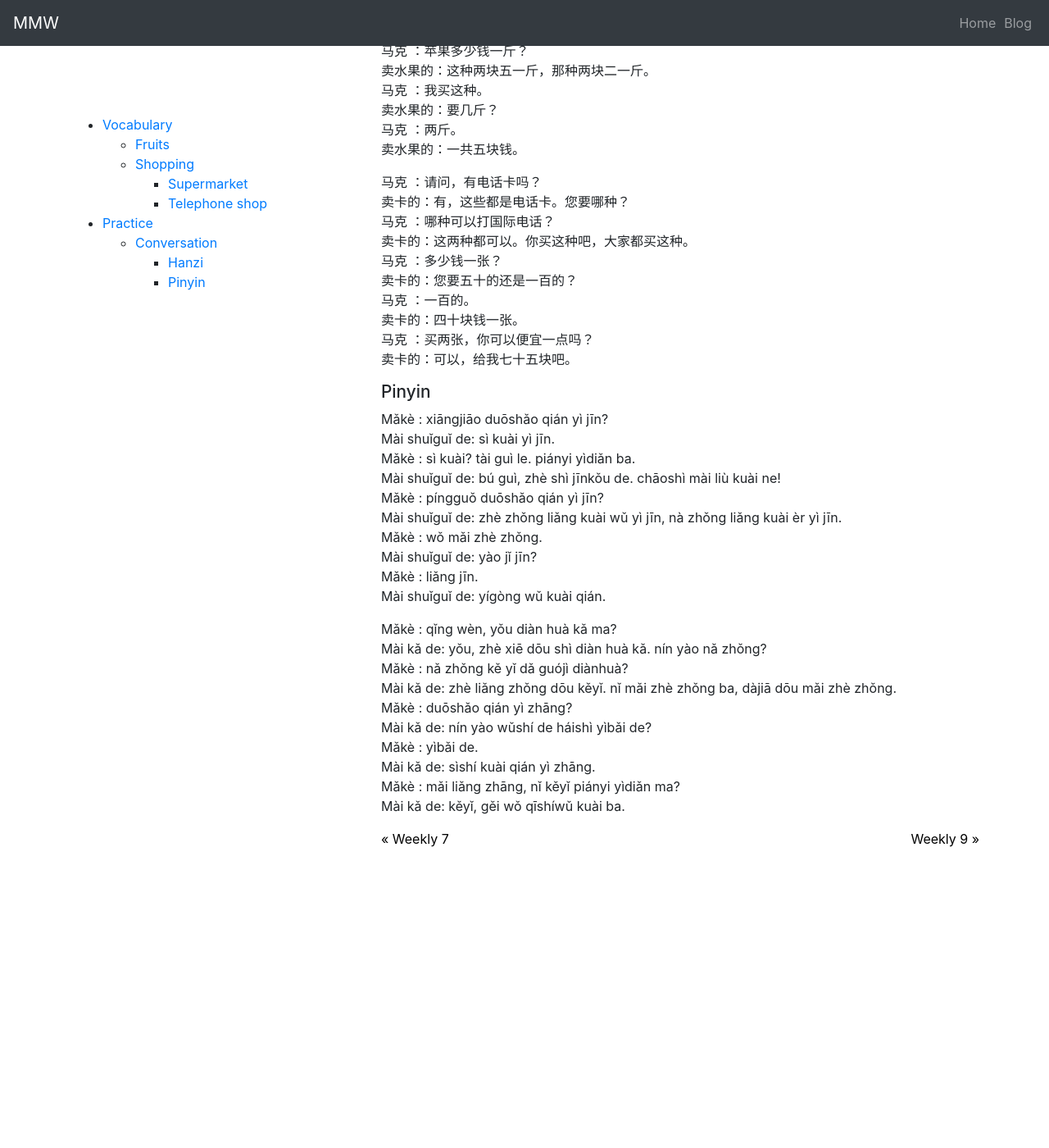
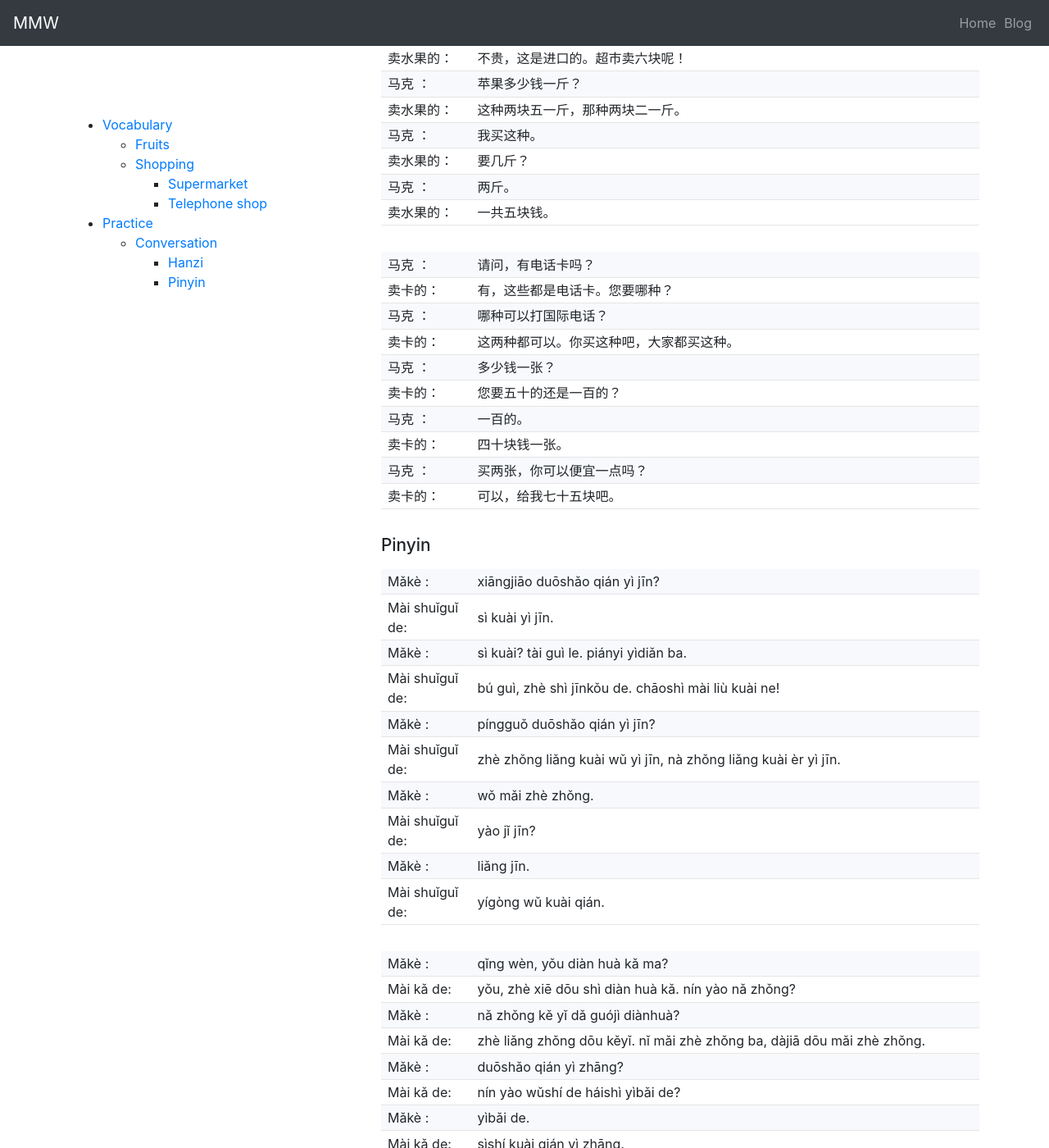
Before and after one commit to johannst/mmw, a Jekyll site: the page built from _posts/2018-10-07-weekly8.md, in a window 1280 px wide and 1400 px high, scrolled down 1997 px. Shown: the whole window at 82% size. Built offline with Jekyll 4.4.1, drawn with Linux system fonts in a browser that asks for light colours; the table of contents is made by our own code; before the commit the page ends 3172 px from its top, so only the background shows below that; some of the changed text lies outside the part shown.

Commit message:
decorate practice texts with conversation class

```diff
--- a/_posts/2018-10-07-weekly8.md
+++ b/_posts/2018-10-07-weekly8.md
@@ -55,48 +55,52 @@ Sometimes the noun after 的 is dropped. In the cases above where we talk about
 ## Conversation
 ### Hanzi
 
-马克    ：香蕉多少钱一斤？
-卖水果的：四块一斤。
-马克    ：四块？太贵了。便宜一点吧。
-卖水果的：不贵，这是进口的。超市卖六块呢！
-马克    ：苹果多少钱一斤？
-卖水果的：这种两块五一斤，那种两块二一斤。
-马克    ：我买这种。
-卖水果的：要几斤？
-马克    ：两斤。
-卖水果的：一共五块钱。
+| 马克    ：| 香蕉多少钱一斤？                 |
+| 卖水果的：| 四块一斤。                       |
+| 马克    ：| 四块？太贵了。便宜一点吧。       |
+| 卖水果的：| 不贵，这是进口的。超市卖六块呢！ |
+| 马克    ：| 苹果多少钱一斤？                 |
+| 卖水果的：| 这种两块五一斤，那种两块二一斤。 |
+| 马克    ：| 我买这种。                       |
+| 卖水果的：| 要几斤？                         |
+| 马克    ：| 两斤。                           |
+| 卖水果的：| 一共五块钱。                     |
+{: .conversation}
 
-马克  ：请问，有电话卡吗？
-卖卡的：有，这些都是电话卡。您要哪种？
-马克  ：哪种可以打国际电话？
-卖卡的：这两种都可以。你买这种吧，大家都买这种。
-马克  ：多少钱一张？
-卖卡的：您要五十的还是一百的？
-马克  ：一百的。
-卖卡的：四十块钱一张。
-马克  ：买两张，你可以便宜一点吗？
-卖卡的：可以，给我七十五块吧。
+| 马克  ：| 请问，有电话卡吗？                       |
+| 卖卡的：| 有，这些都是电话卡。您要哪种？           |
+| 马克  ：| 哪种可以打国际电话？                     |
+| 卖卡的：| 这两种都可以。你买这种吧，大家都买这种。 |
+| 马克  ：| 多少钱一张？                             |
+| 卖卡的：| 您要五十的还是一百的？                   |
+| 马克  ：| 一百的。                                 |
+| 卖卡的：| 四十块钱一张。                           |
+| 马克  ：| 买两张，你可以便宜一点吗？               |
+| 卖卡的：| 可以，给我七十五块吧。                   |
+{: .conversation}
 
 ### Pinyin
 
-Mǎkè          : xiāngjiāo duōshǎo qián yì jīn?
-Mài shuǐguǐ de: sì kuài yì jīn.
-Mǎkè          : sì kuài? tài guì le. piányi yìdiǎn ba.
-Mài shuǐguǐ de: bú guì, zhè shì jīnkǒu de. chāoshì mài liù kuài ne!
-Mǎkè          : píngguǒ duōshǎo qián yì jīn?
-Mài shuǐguǐ de: zhè zhǒng liǎng kuài wǔ yì jīn, nà zhǒng liǎng kuài èr yì jīn.
-Mǎkè          : wǒ mǎi zhè zhǒng.
-Mài shuǐguǐ de: yào jǐ jīn?
-Mǎkè          : liǎng jīn.
-Mài shuǐguǐ de: yígòng wǔ kuài qián.
+| Mǎkè          : | xiāngjiāo duōshǎo qián yì jīn?                                 |
+| Mài shuǐguǐ de: | sì kuài yì jīn.                                                |
+| Mǎkè          : | sì kuài? tài guì le. piányi yìdiǎn ba.                         |
+| Mài shuǐguǐ de: | bú guì, zhè shì jīnkǒu de. chāoshì mài liù kuài ne!            |
+| Mǎkè          : | píngguǒ duōshǎo qián yì jīn?                                   |
+| Mài shuǐguǐ de: | zhè zhǒng liǎng kuài wǔ yì jīn, nà zhǒng liǎng kuài èr yì jīn. |
+| Mǎkè          : | wǒ mǎi zhè zhǒng.                                              |
+| Mài shuǐguǐ de: | yào jǐ jīn?                                                    |
+| Mǎkè          : | liǎng jīn.                                                     |
+| Mài shuǐguǐ de: | yígòng wǔ kuài qián.                                           |
+{: .conversation}
 
-Mǎkè     : qǐng wèn, yǒu diàn huà kǎ ma?
-Mài kǎ de: yǒu, zhè xiē dōu shì diàn huà kǎ. nín yào nǎ zhǒng?
-Mǎkè     : nǎ zhǒng kě yǐ dǎ guójì diànhuà?
-Mài kǎ de: zhè liǎng zhǒng dōu kěyǐ. nǐ mǎi zhè zhǒng ba, dàjiā dōu mǎi zhè zhǒng.
-Mǎkè     : duōshǎo qián yì zhāng?
-Mài kǎ de: nín yào wǔshí de háishì yìbǎi de?
-Mǎkè     : yìbǎi de.
-Mài kǎ de: sìshí kuài qián yì zhāng.
-Mǎkè     : mǎi liǎng zhāng, nǐ kěyǐ piányi yìdiǎn ma?
-Mài kǎ de: kěyǐ, gěi wǒ qīshíwǔ kuài ba.
+| Mǎkè     : | qǐng wèn, yǒu diàn huà kǎ ma?                                           |
+| Mài kǎ de: | yǒu, zhè xiē dōu shì diàn huà kǎ. nín yào nǎ zhǒng?                     |
+| Mǎkè     : | nǎ zhǒng kě yǐ dǎ guójì diànhuà?                                        |
+| Mài kǎ de: | zhè liǎng zhǒng dōu kěyǐ. nǐ mǎi zhè zhǒng ba, dàjiā dōu mǎi zhè zhǒng. |
+| Mǎkè     : | duōshǎo qián yì zhāng?                                                  |
+| Mài kǎ de: | nín yào wǔshí de háishì yìbǎi de?                                       |
+| Mǎkè     : | yìbǎi de.                                                               |
+| Mài kǎ de: | sìshí kuài qián yì zhāng.                                               |
+| Mǎkè     : | mǎi liǎng zhāng, nǐ kěyǐ piányi yìdiǎn ma?                              |
+| Mài kǎ de: | kěyǐ, gěi wǒ qīshíwǔ kuài ba.                                           |
+{: .conversation}
```
Also changed, not shown: _posts/2018-06-17-weekly4.md (+30 -24 lines), _posts/2018-06-24-weekly5.md (+38 -33 lines), _posts/2018-07-29-weekly7.md (+30 -24 lines), _posts/2018-10-14-weekly9.md (+38 -30 lines).
